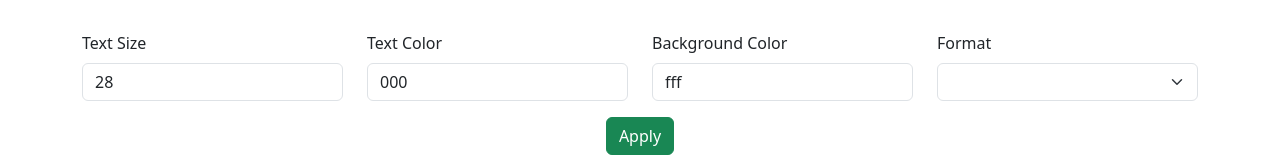
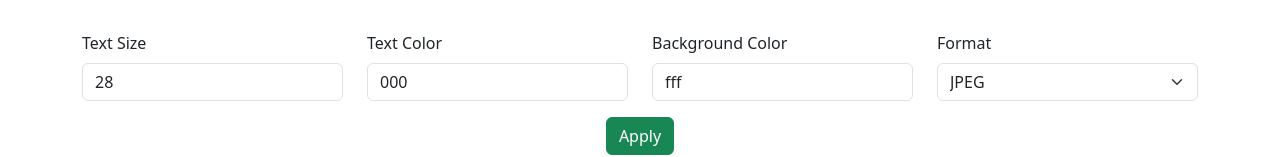
Before and after one commit to antonshell/placeholder-service-ui, an Angular app: page / in a window 1280 px wide. Shown: the part 610-767 px from the top of the page. Built offline with nearby package versions, Linux system fonts and the light colour scheme.

Commit message:
Updated format selection

```diff
--- a/src/app/components/placeholder/placeholder.component.html
+++ b/src/app/components/placeholder/placeholder.component.html
@@ -64,9 +64,9 @@
       <div class="mb-3">
         <label for="format" class="form-label">Format</label>
         <select id="format" formControlName="format" class="form-select">
-          <!--<option *ngFor="let format of allFormats" [ngValue]="format">
-            {{ format.name }}
-          </option>-->
+          <option *ngFor="let format of formats" [ngValue]="format">
+            {{ format.title }}
+          </option>
         </select>
       </div>
     </div>
--- a/src/app/components/placeholder/placeholder.component.ts
+++ b/src/app/components/placeholder/placeholder.component.ts
@@ -1,11 +1,12 @@
 import { Component } from '@angular/core';
 import {FormBuilder, FormControl, FormGroup, FormsModule, ReactiveFormsModule, Validators} from "@angular/forms";
-import {Format} from "../../models/format.model";
+import {CommonModule} from "@angular/common";
 
 @Component({
   selector: 'app-placeholder',
   standalone: true,
   imports: [
+    CommonModule,
     FormsModule,
     ReactiveFormsModule
   ],
@@ -13,12 +14,13 @@ import {Format} from "../../models/format.model";
   styleUrl: './placeholder.component.scss'
 })
 export class PlaceholderComponent {
-  allFormats: Format[] = [
-    new Format('jpeg', 'JPEG'),
-    new Format('png', 'PNG'),
-    new Format('gif', 'GIF')
+  imageUrl: string = 'https://placeholder.antonshell.me/img?width=500';
+
+  formats = [
+    {name: 'jpeg', title: 'JPEG'},
+    {name: 'png', title: 'PNG'},
+    {name: 'gif', title: 'GIF'},
   ];
-  imageUrl: string = 'https://placeholder.antonshell.me/img?width=500';
 
   constructor(
     private formBuilder: FormBuilder,
@@ -32,8 +34,7 @@ export class PlaceholderComponent {
     textSize: ['28'],
     textColor: ['000'],
     backgroundColor: ['fff'],
-    format: ['png'],
-    country: ['UK'],
+    format: new FormControl(this.formats[0]),
   });
 
   get text() {
```
